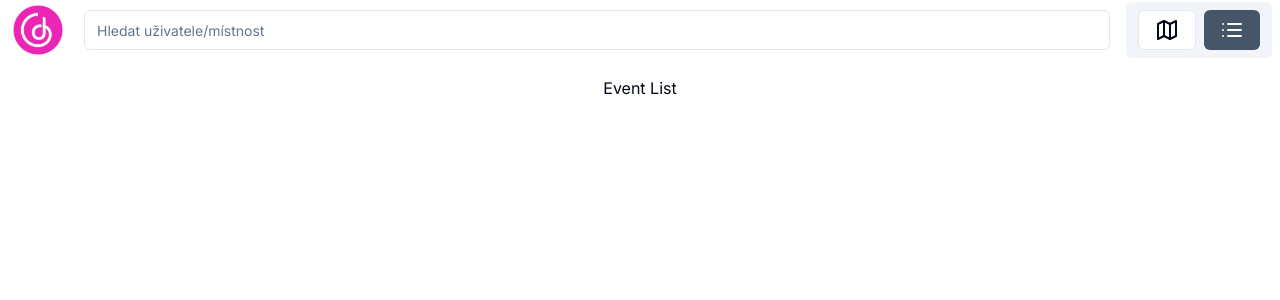
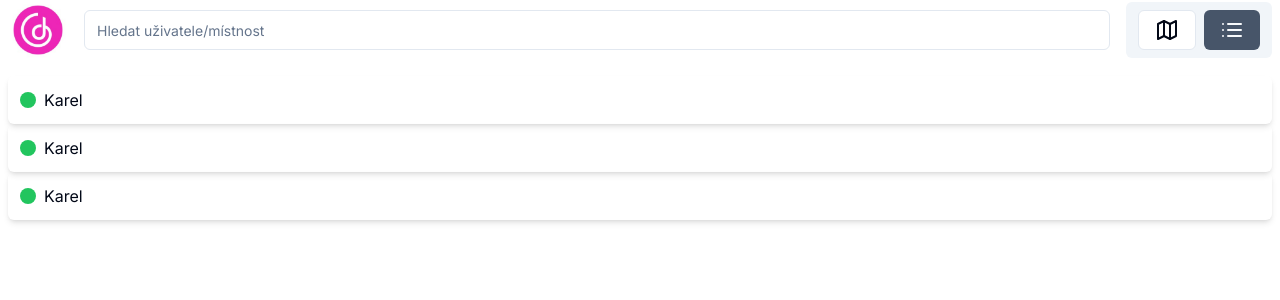
Before and after one commit to kazakovkirilliy/hackathon, a Next.js app: page /rooms in a window 1280 px wide. Both pictures are taken after a click on the button 1231 px from the left and 30 px from the top of the page. Shown: the top 300 px of the page. Built offline with nearby package versions, Linux system fonts and the light colour scheme.

Commit message:
feat: room list item init

```diff
--- a/package.json
+++ b/package.json
@@ -9,6 +9,7 @@
     "lint": "next lint"
   },
   "dependencies": {
+    "@radix-ui/react-separator": "^1.0.3",
     "@radix-ui/react-slot": "^1.0.2",
     "@radix-ui/react-tabs": "^1.0.4",
     "class-variance-authority": "^0.7.0",
@@ -30,7 +31,9 @@
     "autoprefixer": "^10",
     "eslint": "^8",
     "eslint-config-next": "13.5.6",
+    "eslint-config-prettier": "^9.0.0",
     "postcss": "^8",
+    "prettier": "3.0.3",
     "tailwindcss": "^3",
     "typescript": "^5"
   }
--- a/src/app/rooms/_components/RoomList.tsx
+++ b/src/app/rooms/_components/RoomList.tsx
@@ -1,5 +1,22 @@
 import { FC } from 'react'
+import { RoomListItem } from '~/entities/room-list-item'
+import { Separator } from '~/components/ui/separator'
 
-export const RoomList: FC = (props) => {
-    return <div>Event List</div>
+export const RoomList: FC = ({ rooms }: { rooms: any[] }) => {
+    return (
+        <div className="flex w-full h-full flex-col">
+            {/*<h2 className="text-center">Rooms</h2>*/}
+            {/*<Separator className="shadow-md" />*/}
+
+            {rooms?.length ? (
+                rooms.map((r) => (
+                    <div className="" key={r.id}>
+                        <RoomListItem />
+                    </div>
+                ))
+            ) : (
+                <h1 className="text-center">No rooms found.</h1>
+            )}
+        </div>
+    )
 }
--- /dev/null
+++ b/src/components/ui/separator.tsx
@@ -0,0 +1,31 @@
+"use client"
+
+import * as React from "react"
+import * as SeparatorPrimitive from "@radix-ui/react-separator"
+
+import { cn } from "~/lib/utils"
+
+const Separator = React.forwardRef<
+  React.ElementRef<typeof SeparatorPrimitive.Root>,
+  React.ComponentPropsWithoutRef<typeof SeparatorPrimitive.Root>
+>(
+  (
+    { className, orientation = "horizontal", decorative = true, ...props },
+    ref
+  ) => (
+    <SeparatorPrimitive.Root
+      ref={ref}
+      decorative={decorative}
+      orientation={orientation}
+      className={cn(
+        "shrink-0 bg-border",
+        orientation === "horizontal" ? "h-[1px] w-full" : "h-full w-[1px]",
+        className
+      )}
+      {...props}
+    />
+  )
+)
+Separator.displayName = SeparatorPrimitive.Root.displayName
+
+export { Separator }
--- /dev/null
+++ b/src/entities/room-list-item.tsx
@@ -0,0 +1,9 @@
+export const RoomListItem = () => {
+    return (
+        <div className="w-full h-12 shadow-md flex items-center rounded-md p-3">
+            <div className="rounded-full bg-green-500 w-4 h-4 flex mr-2"></div>
+
+            <p>Karel</p>
+        </div>
+    )
+}
```
Also changed, not shown: .eslintrc.json, 1 other file (tests, documents, lock files or other folders).
